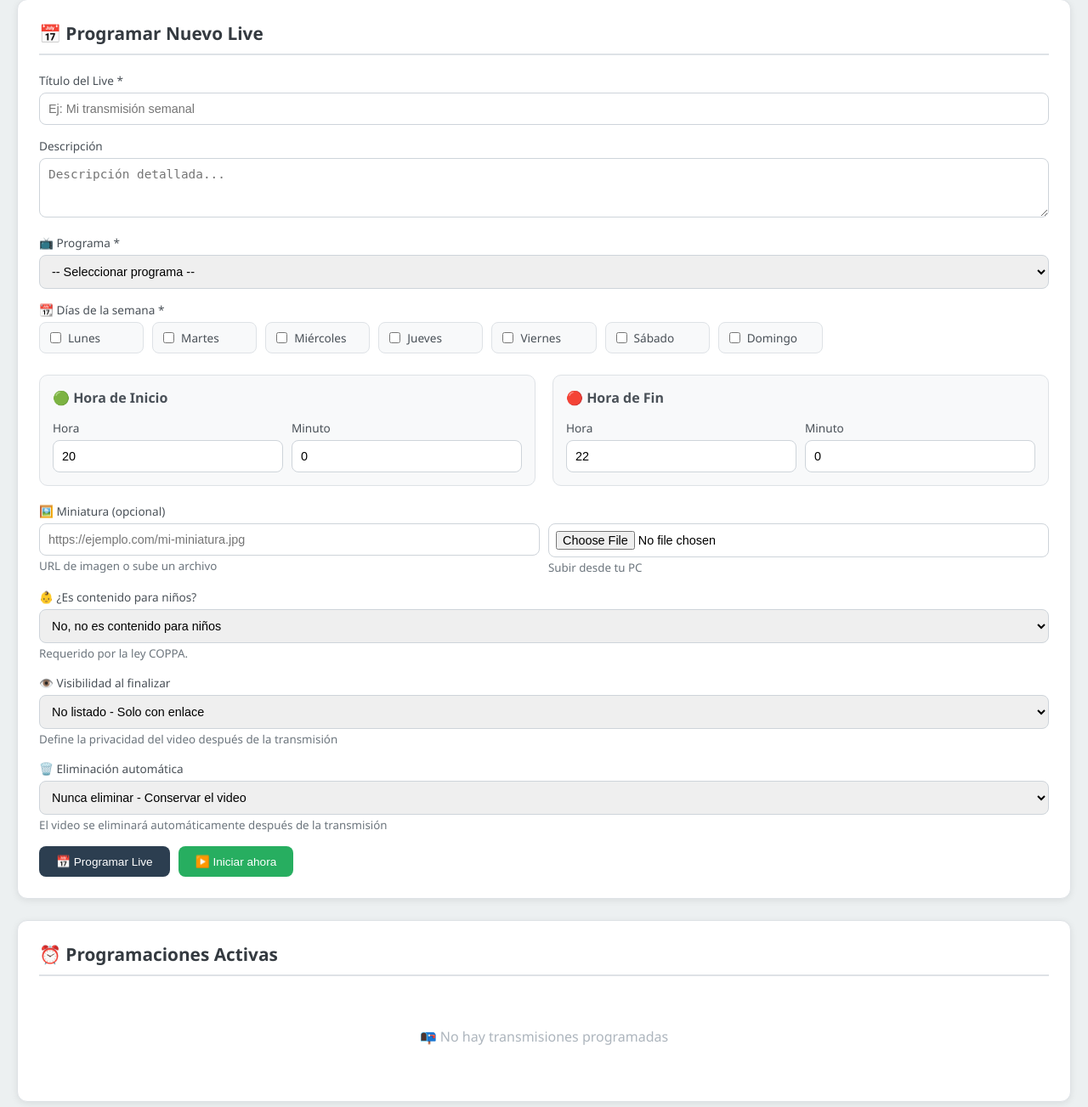
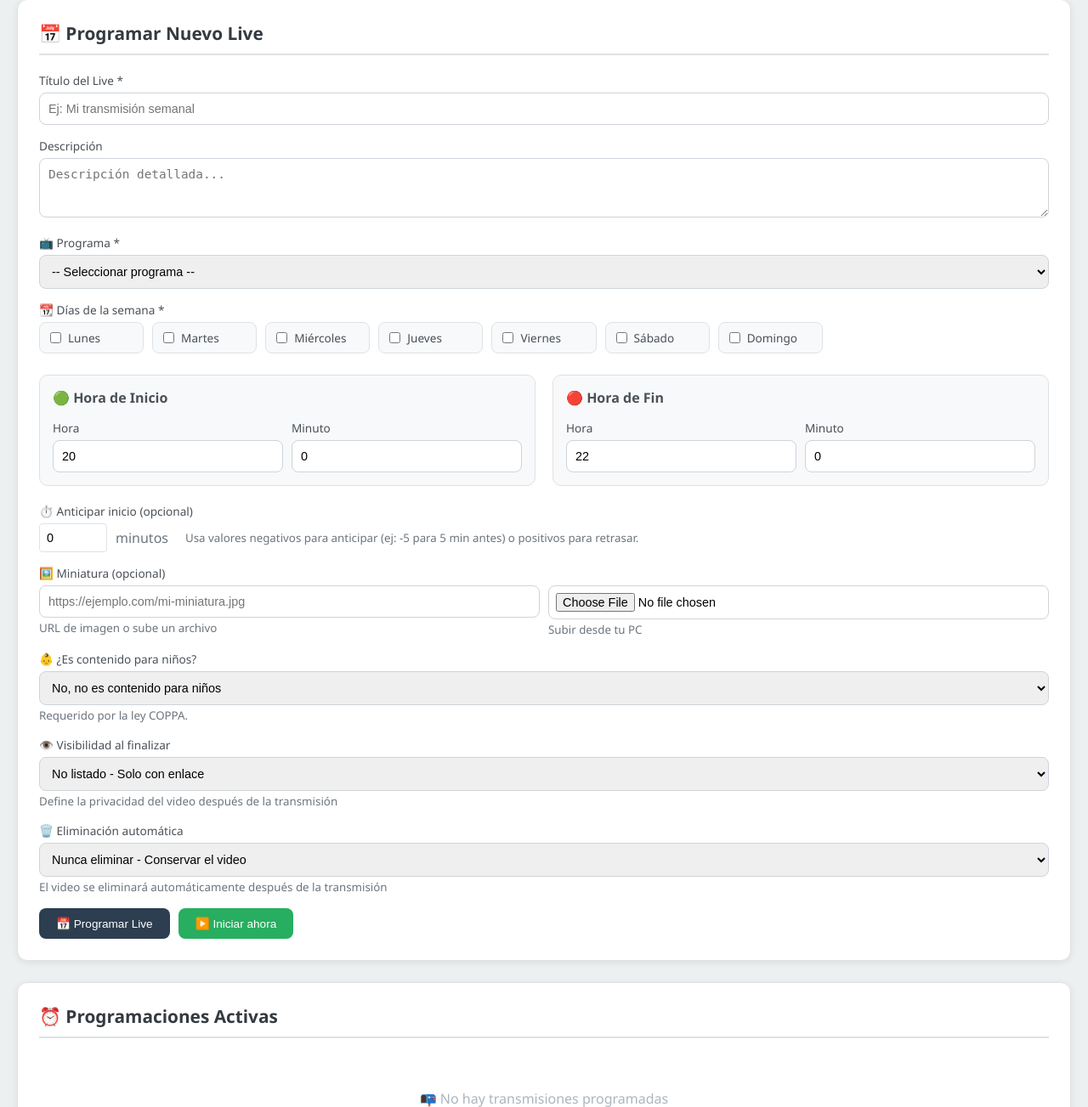
Before and after one commit to barreiraugusto/YouTube-Live-Manager, a Flask app: template templates/dashboard.html in a window 1280 px wide. Shown: the part 168-1471 px from the top of the page at 85% size. Run offline with Flask 3, Linux system fonts and the light colour scheme; the template is opened without the code that fills it, so the values that code supplies are empty; some libraries are stand-ins or nearby versions.

Commit message:
update branch

```diff
--- a/app.py
+++ b/app.py
@@ -137,6 +137,7 @@ def schedule_live():
     made_for_kids = data.get('made_for_kids', False)
     thumbnail_url = data.get('thumbnail_url')
     delete_after = data.get('delete_after', 'never')
+    start_offset_minutes = int(data.get('start_offset_minutes', 0))  # ← NUEVO: offset en minutos
 
     if 'selected_days' not in data or not data['selected_days']:
         return jsonify({'success': False, 'error': 'Selecciona al menos un día'})
@@ -163,7 +164,8 @@ def schedule_live():
             program_id=data['program_id'],
             made_for_kids=made_for_kids,
             thumbnail_url=thumbnail_url,
-            delete_after=delete_after
+            delete_after=delete_after,
+            start_offset_minutes=start_offset_minutes  # ← NUEVO: pasar offset
         )
 
         scheduler.schedule_live(
@@ -178,7 +180,8 @@ def schedule_live():
             program_id=data['program_id'],
             made_for_kids=made_for_kids,
             thumbnail_url=thumbnail_url,
-            delete_after=delete_after
+            delete_after=delete_after,
+            start_offset_minutes=start_offset_minutes  # ← NUEVO: pasar offset también al end
         )
 
         scheduled_days.append(day_key)
@@ -225,6 +228,7 @@ def update_schedule():
     end_hour = data.get('end_hour')
     end_minute = data.get('end_minute')
     selected_days = data.get('selected_days', [])
+    start_offset_minutes = int(data.get('start_offset_minutes', 0))  # ← NUEVO: offset en minutos
 
     # Validación de inputs requeridos
     if not all([group_key, title, start_hour, start_minute, end_hour, end_minute, selected_days]):
@@ -243,7 +247,8 @@ def update_schedule():
         new_start_minute=start_minute,
         new_end_hour=end_hour,
         new_end_minute=end_minute,
-        new_selected_days=selected_days
+        new_selected_days=selected_days,
+        new_start_offset_minutes=start_offset_minutes  # ← NUEVO: pasar offset
     )
 
     if result.get('success'):
--- a/scheduler.py
+++ b/scheduler.py
@@ -120,7 +120,7 @@ class LiveScheduler:
     def schedule_live(self, job_id, day_of_week, hour, minute,
                       title, description, privacy_status='unlisted',
                       is_start=True, program_id=None, made_for_kids=False,
-                      thumbnail_url=None, delete_after='never'):
+                      thumbnail_url=None, delete_after='never', start_offset_minutes=0):
 
         trigger = CronTrigger(
             day_of_week=day_of_week,
@@ -140,17 +140,25 @@ class LiveScheduler:
         print(f"   Programa: {program_id}")
         print(f"   Thumbnail: {thumbnail_url or 'No especificada'}")
         print(f"   Eliminar después: {delete_after}")
+        print(f"   Anticipar inicio: {start_offset_minutes} minutos")
 
         next_run = trigger.get_next_fire_time(None, datetime.now(self.timezone))
 
         # CREAR EL BROADCAST AHORA cuando se programa (solo para inicio)
         broadcast_id = None
         if is_start and next_run:
+            # Aplicar offset si existe (para anticipar o retrasar)
+            actual_start_time = next_run
+            if start_offset_minutes != 0:
+                from datetime import timedelta
+                actual_start_time = next_run + timedelta(minutes=start_offset_minutes)
+                print(f"   ⏱️ Hora real de inicio (con offset): {actual_start_time.strftime('%Y-%m-%d %H:%M:%S')}")
+
             print(f"📡 Creando broadcast programado en YouTube...")
             result = self.youtube.create_scheduled_live(
                 title=title,
                 description=description,
-                start_time=next_run,  # Usar la hora de próxima ejecución
+                start_time=actual_start_time,  # Usar la hora con offset aplicado
                 privacy_status=privacy_status,
                 program_id=program_id,
                 is_immediate=False,
@@ -187,9 +195,10 @@ class LiveScheduler:
                 'broadcast_id': broadcast_id,  # ← GUARDAR broadcast_id
                 'group_key': f"{program_id}|{title}",
                 'next_run': next_run,
-                'thumbnail_url': thumbnail_url,
+                'thumbnail_url': thumbnail_url,  # ← GUARDAR thumbnail_url
                 'delete_after': delete_after,
-                'made_for_kids': made_for_kids
+                'made_for_kids': made_for_kids,
+                'start_offset_minutes': start_offset_minutes  # ← GUARDAR offset
             }
         else:
             job = self.scheduler.add_job(
@@ -209,9 +218,10 @@ class LiveScheduler:
                 'program_id': program_id,
                 'group_key': f"{program_id}|{title}",
                 'next_run': next_run,
-                'thumbnail_url': thumbnail_url,
+                'thumbnail_url': thumbnail_url,  # ← GUARDAR thumbnail_url también en end
                 'delete_after': delete_after,
-                'made_for_kids': made_for_kids
+                'made_for_kids': made_for_kids,
+                'start_offset_minutes': start_offset_minutes
             }
 
         print(f"✅ Tarea programada correctamente")
@@ -428,7 +438,7 @@ class LiveScheduler:
     def update_schedule_group(self, group_key, new_title, new_description, new_privacy,
                               new_start_hour, new_start_minute, new_end_hour, new_end_minute,
                               new_selected_days, new_thumbnail_url=None, new_made_for_kids=False,
-                              new_delete_after='never'):
+                              new_delete_after='never', new_start_offset_minutes=0):
         """Actualizar todas las programaciones de un grupo"""
         try:
             # 1. Obtener información del grupo existente
@@ -474,7 +484,8 @@ class LiveScheduler:
                     program_id=program_id,
                     made_for_kids=new_made_for_kids,
                     thumbnail_url=new_thumbnail_url,
-                    delete_after=new_delete_after
+                    delete_after=new_delete_after,
+                    start_offset_minutes=new_start_offset_minutes
                 )
 
                 # Programar fin
@@ -487,7 +498,10 @@ class LiveScheduler:
                     description=new_description,
                     privacy_status=new_privacy,
                     is_start=False,
-                    program_id=program_id
+                    program_id=program_id,
+                    thumbnail_url=new_thumbnail_url,
+                    delete_after=new_delete_after,
+                    start_offset_minutes=new_start_offset_minutes
                 )
 
                 scheduled_days.append(day_key)
@@ -548,7 +562,8 @@ class LiveScheduler:
                     'end_time': None,
                     'day_count': 0,
                     'next_run': None,
-                    'thumbnail_url': None
+                    'thumbnail_url': info.get('thumbnail_url'),  # ← USAR thumbnail_url guardado
+                    'broadcast_id': info.get('broadcast_id')  # ← GUARDAR broadcast_id para miniatura real
                 }
 
             day_name = self._get_day_name(info.get('day', 0))
@@ -564,13 +579,19 @@ class LiveScheduler:
 
             groups[group_key]['day_count'] = len(groups[group_key]['days'])
 
-        # Generar URL de miniatura basada en el título (usando placeholder por ahora)
+        # Generar URL de miniatura basada en broadcast_id o thumbnail_url guardado
         for group in groups.values():
-            # En una implementación real, se podría obtener la miniatura de YouTube API
-            # Por ahora usamos un placeholder con el título codificado
-            import urllib.parse
-            encoded_title = urllib.parse.quote(group['title'])
-            group['thumbnail_url'] = f"https://img.youtube.com/vi/search?q={encoded_title}/hqdefault.jpg"
+            # Si hay broadcast_id, usar miniatura real de YouTube
+            if group.get('broadcast_id'):
+                group['thumbnail_url'] = f"https://img.youtube.com/vi/{group['broadcast_id']}/hqdefault.jpg"
+            # Si no hay broadcast_id pero hay thumbnail_url guardado, usar ese
+            elif group.get('thumbnail_url'):
+                pass  # Ya está asignado
+            # Si no hay ninguno, usar placeholder
+            else:
+                import urllib.parse
+                encoded_title = urllib.parse.quote(group['title'])
+                group['thumbnail_url'] = f"https://img.youtube.com/vi/search?q={encoded_title}/hqdefault.jpg"
 
         result = list(groups.values())
         result.sort(key=lambda x: x['title'])
--- a/templates/dashboard.html
+++ b/templates/dashboard.html
@@ -763,6 +763,19 @@
                         <div style="flex: 1;"><label>Minuto</label><input type="number" id="end_minute" min="0" max="59"
                                                                           required value="0"></div>
                     </div>
+                </div>
+            </div>
+
+            <div class="form-group">
+                <label>⏱️ Anticipar inicio (opcional)</label>
+                <div style="display: flex; gap: 10px; align-items: center;">
+                    <input type="number" id="start_offset_minutes" min="-60" max="60" value="0"
+                           style="width: 80px; padding: 8px; border: 1px solid var(--gray-300); border-radius: 4px;"
+                           placeholder="0">
+                    <span style="color: var(--gray-600);">minutos</span>
+                    <small style="color: var(--gray-600); margin-left: 10px;">
+                        Usa valores negativos para anticipar (ej: -5 para 5 min antes) o positivos para retrasar.
+                    </small>
                 </div>
             </div>
 
@@ -1023,6 +1036,20 @@
                     </div>
                 </div>
             </div>
+
+            <div class="form-group">
+                <label>⏱️ Anticipar inicio (opcional)</label>
+                <div style="display: flex; gap: 10px; align-items: center;">
+                    <input type="number" id="edit_start_offset_minutes" min="-60" max="60" value="0"
+                           style="width: 80px; padding: 8px; border: 1px solid var(--gray-300); border-radius: 4px;"
+                           placeholder="0">
+                    <span style="color: var(--gray-600);">minutos</span>
+                    <small style="color: var(--gray-600); margin-left: 10px;">
+                        Usa valores negativos para anticipar o positivos para retrasar.
+                    </small>
+                </div>
+            </div>
+
             <div class="form-group">
                 <label>Días de la semana</label>
                 <div class="days-grid" id="edit_days_container"></div>
@@ -1062,6 +1089,9 @@
 
         // Usar la miniatura subida o la URL
         const thumbnailUrl = uploadedThumbnailDataUrl || document.getElementById('thumbnail_url').value || null;
+
+        // Obtener offset de minutos para anticipar/retrasar inicio
+        const startOffsetMinutes = parseInt(document.getElementById('start_offset_minutes').value) || 0;
 
         const data = {
             selected_days: selectedDays,
@@ -1075,7 +1105,8 @@
             program_id: document.getElementById('program_id').value,
             made_for_kids: document.getElementById('made_for_kids').value === 'true',
             thumbnail_url: thumbnailUrl,
-            delete_after: document.getElementById('delete_after').value
+            delete_after: document.getElementById('delete_after').value,
+            start_offset_minutes: startOffsetMinutes  // ← NUEVO: incluir offset
         };
 
         const response = await fetch('/api/schedule', {
@@ -1226,6 +1257,9 @@
         // Usar la miniatura subida o la URL
         const thumbnailUrl = editUploadedThumbnailDataUrl || document.getElementById('edit_thumbnail_url').value || null;
 
+        // Obtener offset de minutos para anticipar/retrasar inicio (del formulario de edición si existe, o 0)
+        const startOffsetMinutes = parseInt(document.getElementById('edit_start_offset_minutes')?.value) || 0;
+
         const data = {
             group_key: document.getElementById('edit_group_key').value,
             title: document.getElementById('edit_title').value,
@@ -1238,7 +1272,8 @@
             start_minute: document.getElementById('edit_start_minute').value,
             end_hour: document.getElementById('edit_end_hour').value,
             end_minute: document.getElementById('edit_end_minute').value,
-            selected_days: selectedDays
+            selected_days: selectedDays,
+            start_offset_minutes: startOffsetMinutes  // ← NUEVO: incluir offset en edición
         };
 
         console.log("Enviando actualización:", data);
```
